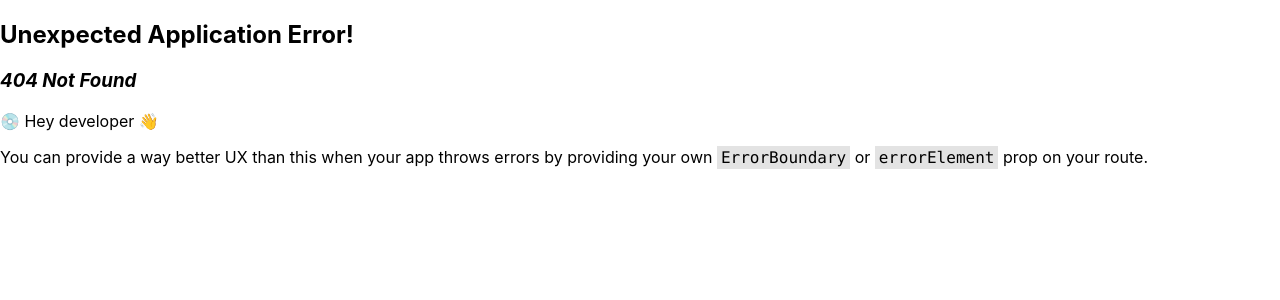
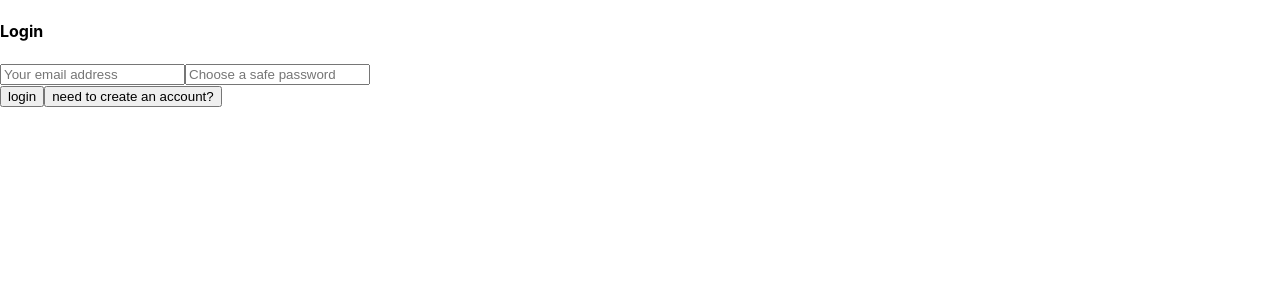
Before and after one commit to anna-llorens/cowork, a React (Create React App) app in the folder cowork/: page /login in a window 1280 px wide. Before the commit this address had no page. Shown: the top 300 px of the page. Built offline with nearby package versions, Linux system fonts and the light colour scheme.

Commit message:
LIFE-3 Added login/signup views

```diff
--- a/cowork/src/Routes.d.tsx
+++ b/cowork/src/Routes.d.tsx
@@ -3,6 +3,7 @@ import { createBrowserRouter } from "react-router-dom";
 import { Locations } from "./pages/locations/locations";
 import { Routes } from "./types/types";
 import { Home } from "./pages/home/home";
+import Login from "./components/login";
 
 export const router = createBrowserRouter([
   {
@@ -17,4 +18,8 @@ export const router = createBrowserRouter([
     path: Routes.Register,
     element: <div>aa</div>,
   },
+  {
+    path: Routes.login,
+    element: <Login />,
+  },
 ]);
--- /dev/null
+++ b/cowork/src/components/login.tsx
@@ -0,0 +1,118 @@
+import { gql, useMutation } from "@apollo/client";
+import React, { useState } from "react";
+import { useNavigate } from "react-router-dom";
+import { AUTH_TOKEN } from "../constants";
+
+const SIGNUP_MUTATION = gql`
+  mutation SignupMutation($email: String!, $password: String!, $name: String!) {
+    signup(email: $email, password: $password, name: $name) {
+      token
+    }
+  }
+`;
+
+const LOGIN_MUTATION = gql`
+  mutation LoginMutation($email: String!, $password: String!) {
+    login(email: $email, password: $password) {
+      token
+    }
+  }
+`;
+
+const Login = () => {
+  const navigate = useNavigate();
+  const [formState, setFormState] = useState({
+    login: true,
+    email: "",
+    password: "",
+    name: "",
+  });
+  const [login] = useMutation(LOGIN_MUTATION, {
+    variables: {
+      email: formState.email,
+      password: formState.password,
+    },
+    onCompleted: ({ login }) => {
+      localStorage.setItem(AUTH_TOKEN, login.token);
+      navigate("/");
+    },
+  });
+
+  const [signup] = useMutation(SIGNUP_MUTATION, {
+    variables: {
+      name: formState.name,
+      email: formState.email,
+      password: formState.password,
+    },
+    onCompleted: ({ signup }) => {
+      localStorage.setItem(AUTH_TOKEN, signup.token);
+      navigate("/");
+    },
+  });
+
+  return (
+    <div>
+      <h4 className="mv3">{formState.login ? "Login" : "Sign Up"}</h4>
+      <div className="flex flex-column">
+        {!formState.login && (
+          <input
+            value={formState.name}
+            onChange={(e) =>
+              setFormState({
+                ...formState,
+                name: e.target.value,
+              })
+            }
+            type="text"
+            placeholder="Your name"
+          />
+        )}
+        <input
+          value={formState.email}
+          onChange={(e) =>
+            setFormState({
+              ...formState,
+              email: e.target.value,
+            })
+          }
+          type="text"
+          placeholder="Your email address"
+        />
+        <input
+          value={formState.password}
+          onChange={(e) =>
+            setFormState({
+              ...formState,
+              password: e.target.value,
+            })
+          }
+          type="password"
+          placeholder="Choose a safe password"
+        />
+      </div>
+      <div className="flex mt3">
+        <button
+          className="pointer mr2 button"
+          onClick={() => (formState.login ? login : signup)}
+        >
+          {formState.login ? "login" : "create account"}
+        </button>
+        <button
+          className="pointer button"
+          onClick={(e) =>
+            setFormState({
+              ...formState,
+              login: !formState.login,
+            })
+          }
+        >
+          {formState.login
+            ? "need to create an account?"
+            : "already have an account?"}
+        </button>
+      </div>
+    </div>
+  );
+};
+
+export default Login;
--- /dev/null
+++ b/cowork/src/constants.ts
@@ -0,0 +1 @@
+export const AUTH_TOKEN = "auth-token";
--- a/cowork/src/pages/home/home.tsx
+++ b/cowork/src/pages/home/home.tsx
@@ -8,6 +8,7 @@ import { Header } from "./header";
 import { Square } from "../../components/square";
 import styled from "styled-components";
 import { BasicModal } from "../../components/modal/modal";
+import { AUTH_TOKEN } from "../../constants";
 
 const SquaresContainer = styled.div`
   margin: 60px 60px;
@@ -23,15 +24,23 @@ export const Home = () => {
   const navigate = useNavigate();
   const [open, setOpen] = React.useState(false);
   const handleClose = () => setOpen(false);
+  const authToken = localStorage.getItem(AUTH_TOKEN);
 
   const routeChange = (path: Routes) => {
     navigate(path);
   };
+  let anna = true;
+
   return (
+    <>
+      {!authToken ? (
         <>
           <Header />
           <SquaresContainer>
-        <Square label="Register new site" onclick={() => setOpen(true)} />
+            <Square
+              label="Loggin/ Signup"
+              onclick={() => routeChange(Routes.login)}
+            />
             <Square
               label="Look for a coworking space"
               onclick={() => routeChange(Routes.Locations)}
@@ -42,5 +51,9 @@ export const Home = () => {
             <img alt="logo" src={Logo} />
           </Footer>
         </>
+      ) : (
+        <div>hola bebe</div>
+      )}
+    </>
   );
 };
--- a/cowork/src/types/types.ts
+++ b/cowork/src/types/types.ts
@@ -1,6 +1,7 @@
 export enum Routes {
   Register = "register",
   Locations = "locations",
+  login = "login",
 }
 
 type Address = {
```
Lines whose indentation alone changed are shown as unchanged.
